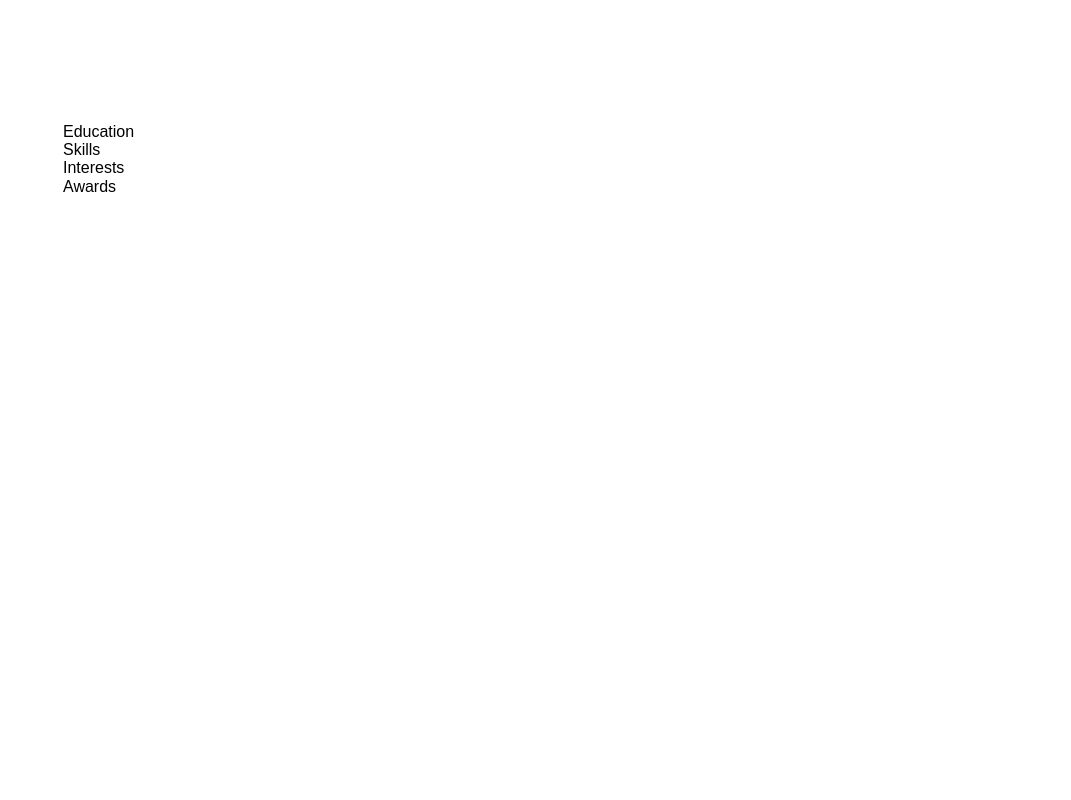
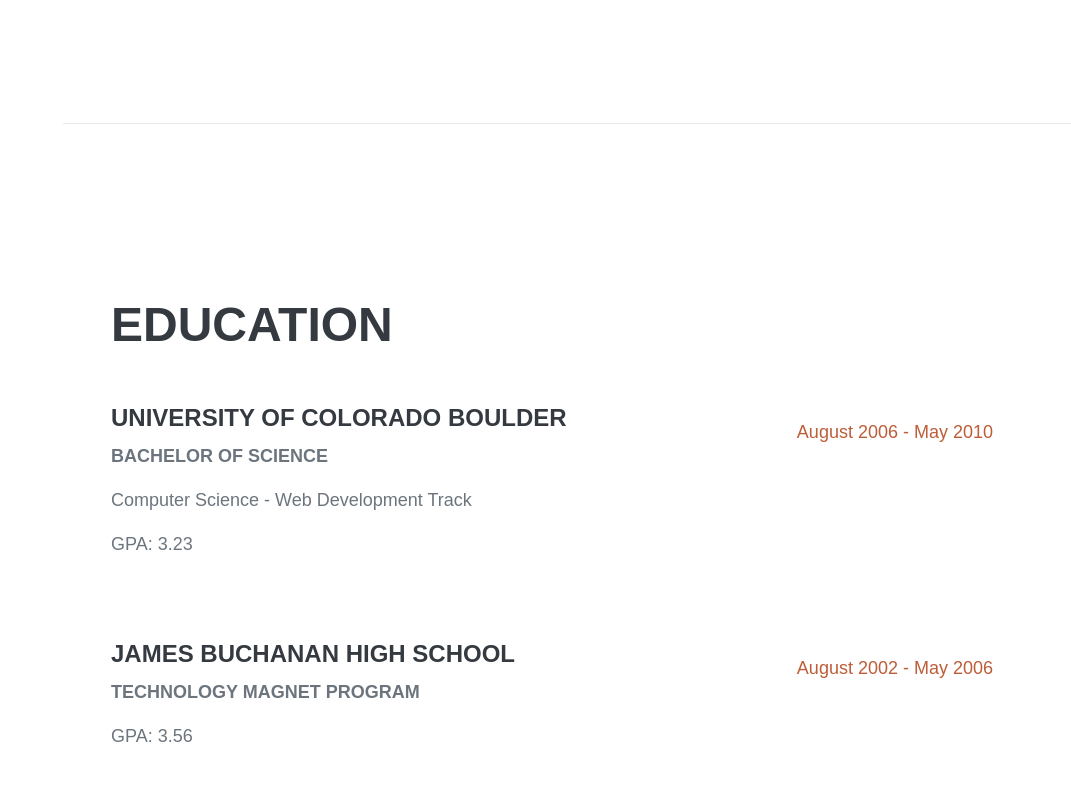
Before and after one commit to ozgeozkaraa01/techcareer-bootcamp-odev-1, a Next.js app: page / in a window 1280 px wide. Shown: the part 2020-2820 px from the top of the page, without its empty margins (209-1280 px from the left). Before the commit the page ends 2216 px from the top, so only its background shows below. Built offline with nearby package versions, Linux system fonts and the light colour scheme.

Commit message:
feat: completed education component

```diff
--- a/components/Education/index.jsx
+++ b/components/Education/index.jsx
@@ -1,9 +1,38 @@
-import React from 'react'
+import React from "react";
+import styles from "./styles.module.scss";
 
 const Education = () => {
   return (
-    <div>Education</div>
-  )
-}
+    <div className={styles.container}>
+      <div className={styles.content}>
+        <h2>Education</h2>
+        <div className={styles.contentInner}>
+          <div className={styles.innerOne}>
+            <div>
+              <h3>University Of Colorado Boulder</h3>
+              <div className={styles.subheading}>Bachelor Of Science</div>
+              <p>Computer Science - Web Development Track</p>
+              <p>GPA: 3.23</p>
+            </div>
+            <div className={styles.date}>
+              <p>August 2006 - May 2010</p>
+            </div>
+          </div>
 
-export default Education
+          <div className={styles.innerTwo}>
+            <div>
+              <h3>James Buchanan High School</h3>
+              <div className={styles.subheading}>TECHNOLOGY MAGNET PROGRAM</div>
+              <p>GPA: 3.56</p>
+            </div>
+            <div className={styles.date}>
+              <p>August 2002 - May 2006</p>
+            </div>
+          </div>
+        </div>
+      </div>
+    </div>
+  );
+};
+
+export default Education;
--- /dev/null
+++ b/components/Education/styles.module.scss
@@ -0,0 +1,41 @@
+.container {
+  min-height: 100vh;
+  display: flex;
+  flex-direction: column;
+  justify-content: center;
+  padding-left: 3rem;
+  padding-right: 3rem;
+  max-width: 75rem;
+  border-top: 1px solid var(--line-gray);
+}
+
+.contentInner {
+  display: flex;
+  flex-direction: column;
+  padding-right: 30px;
+}
+
+.innerOne {
+  display: flex;
+  justify-content: space-between;
+}
+
+.subheading {
+  text-transform: uppercase;
+  font-weight: 600;
+  font-size: 1.125rem; /* 18px */
+  line-height: 1.75rem; /* 28px */
+  color: var(--secondary);
+}
+
+.innerTwo {
+  display: flex;
+  justify-content: space-between;
+  margin-top: 5rem;
+}
+
+.date {
+  p {
+    color: var(--orange);
+  }
+}
```
